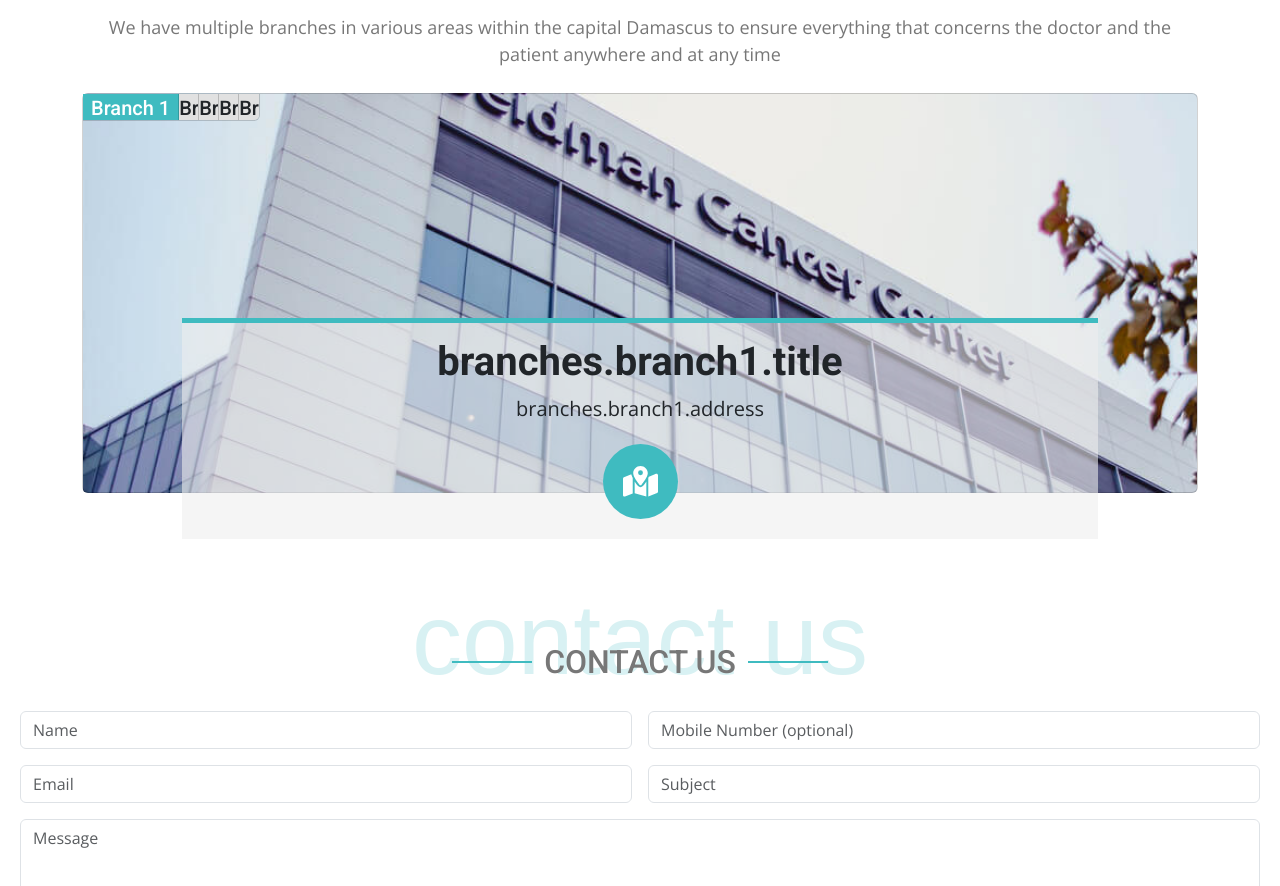
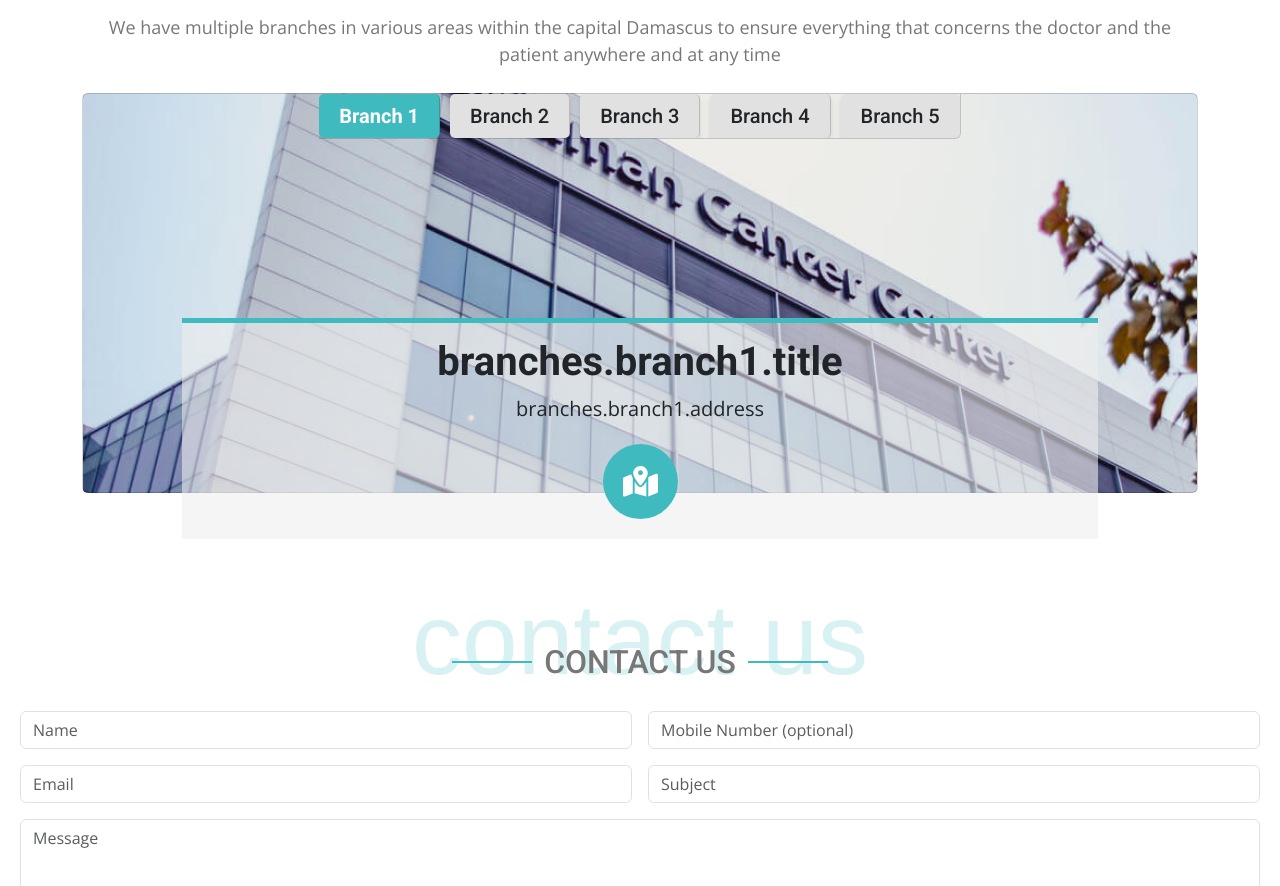
Before and after one commit to EN-BAAK/Damasco, a React (Vite) app: page / in a window 1280 px wide. Shown: the part 3155-4041 px from the top of the page. Built offline with nearby package versions, Linux system fonts and the light colour scheme.

Commit message:
edit branches section & edit hero section for xxs windows

```diff
--- a/src/styles/components/_branches.scss
+++ b/src/styles/components/_branches.scss
@@ -6,40 +6,48 @@
     height: 400px;
 
     .branches {
-      margin: 0 auto 0 0;
+      margin: 0 auto;
       border: inherit;
       border-left: none;
       border-top: none;
       border-bottom-right-radius: inherit;
       overflow: hidden;
+      display: flex;
+      justify-content: center;
+      gap: 10px;
 
       h5 {
         background-color: var(--c-white-shadow);
-        max-width: 20px;
-        padding: 2px 0 0;
+        padding: 10px 20px;
         margin: 0;
         overflow: hidden;
         text-transform: capitalize;
         white-space: nowrap;
         font-weight: 500;
         font-size: 20px;
-        @include prefixer(transition, var(--time-long) all);
+        transition: var(--time-long) all;
         cursor: pointer;
+        border-radius: 5px;
+        box-shadow: 0 4px 6px rgba(0, 0, 0, 0.1);
+
+        &:hover {
+          background-color: var(--c-main-light);
+          color: var(--c-white-main);
+        }
 
         &.active {
           background-color: var(--c-main);
-          max-width: 1000px;
-          padding: 2px 8px 0;
           color: var(--c-white-main);
+          font-weight: bold;
         }
       }
 
-      & h5:not(:last-child) {
+      h5:not(:last-child) {
         border-right: inherit;
       }
 
       &.ar {
-        margin: 0 0 0 auto;
+        margin: 0 auto;
         border-bottom-right-radius: 0;
         border-bottom-left-radius: inherit;
 
@@ -49,6 +57,10 @@
         }
       }
     }
+  }
+
+  .window {
+    animation: up-big 0.5s ease-in-out;
   }
 
   .window {
--- a/src/styles/components/_hero.scss
+++ b/src/styles/components/_hero.scss
@@ -114,6 +114,11 @@
 
     img {
       width: 450px;
+      @include breakpoints(#{$xxs}) {
+        margin-top: 65px;
+        width: 380px;
+      }
+
       @include breakpoints(lg) {
         width: 500px;
         @include animation(floating, 3.5s linear infinite);
--- a/src/styles/helpers/_variables.scss
+++ b/src/styles/helpers/_variables.scss
@@ -1,3 +1,4 @@
+$xxs: "(max-width: 400px)";
 $xs: "(max-width: 575.9px)";
 $sm: "(min-width: 576px)";
 $md: "(min-width: 768px)";
```
